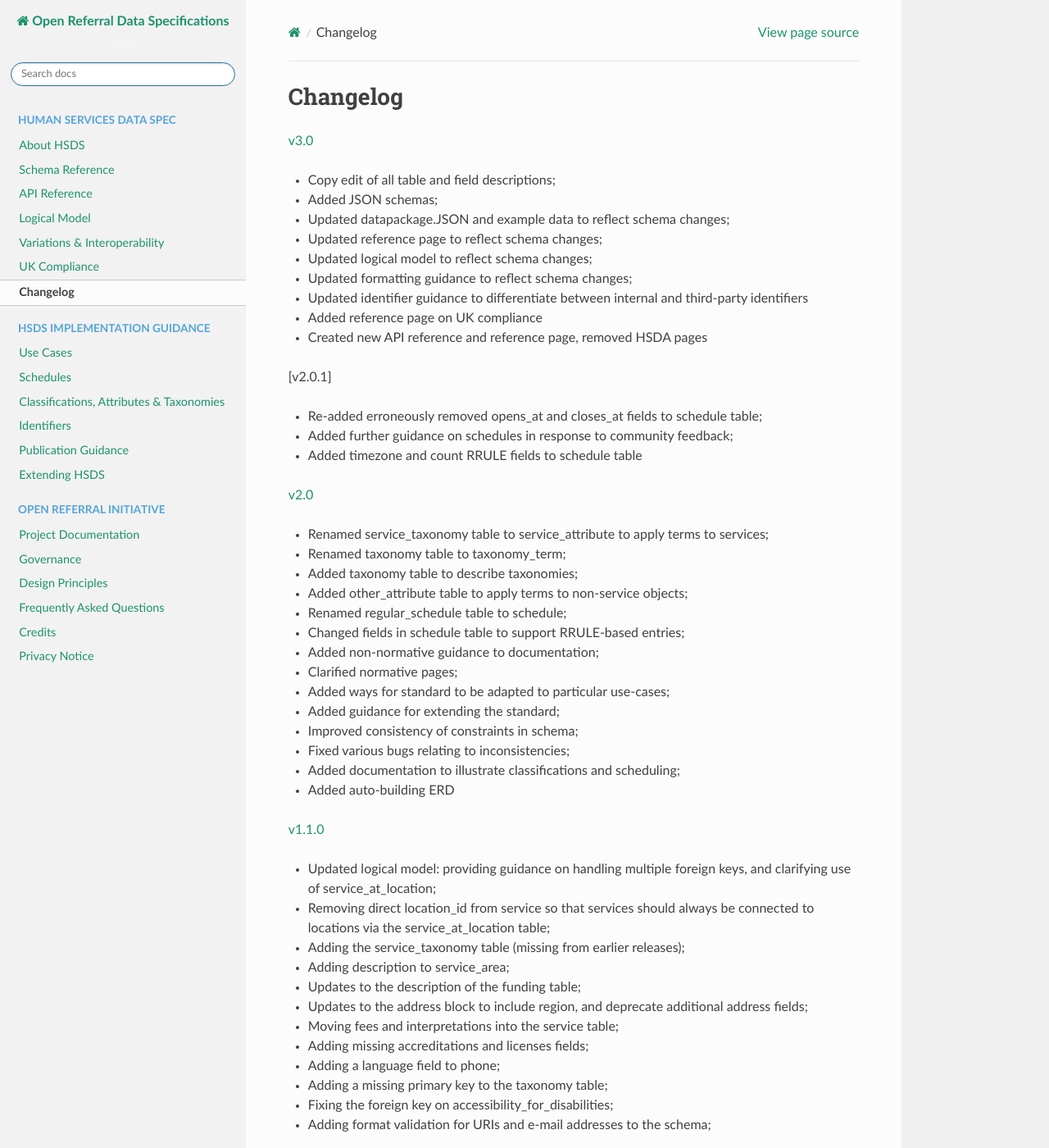
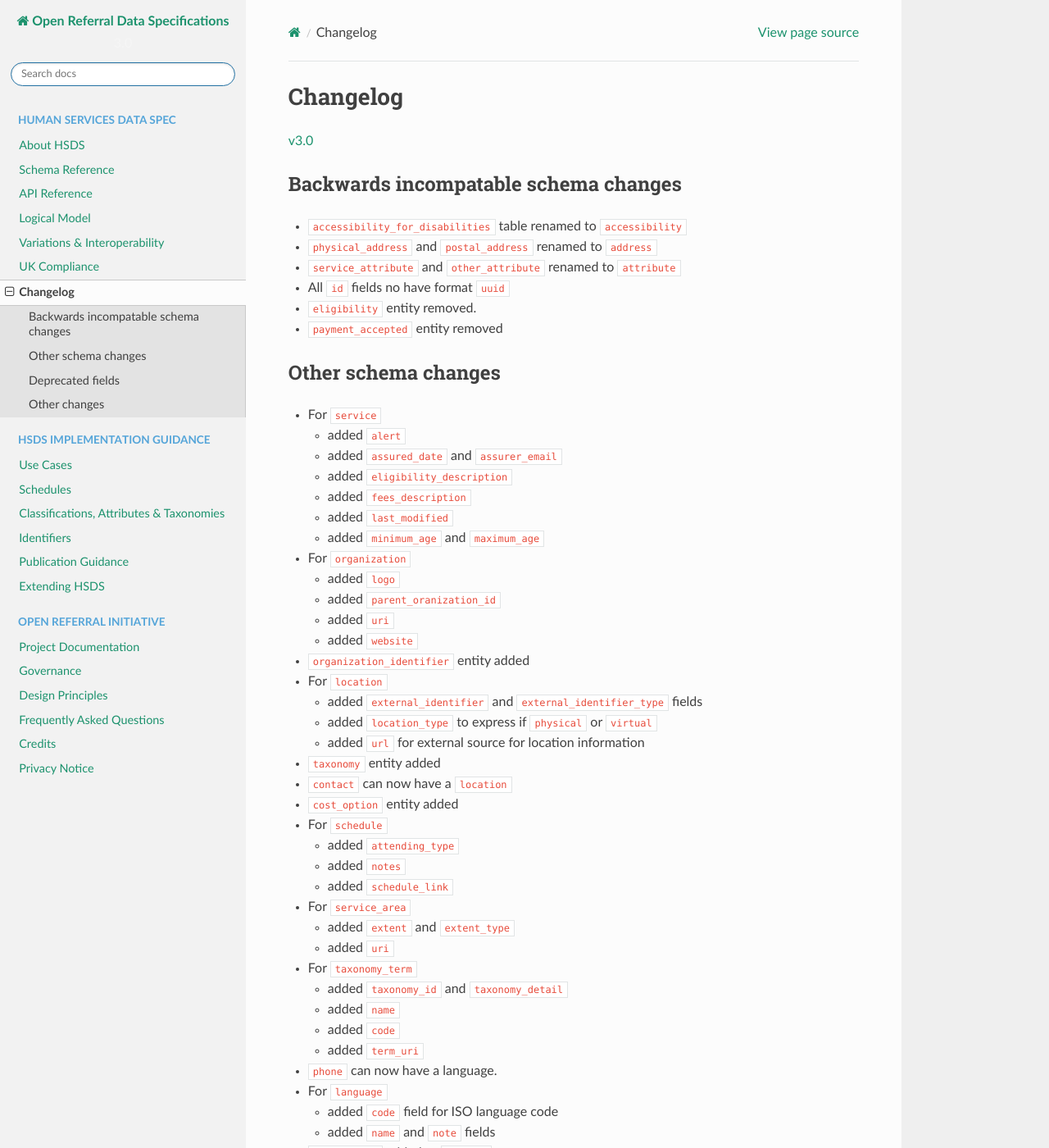
Before and after one commit to openreferral/specification, a Sphinx documentation site: the page built from docs/hsds/changelog.md, in a window 1280 px wide and 1400 px high. Shown: the whole window at 82% size. Built offline with Sphinx 7.4.7 and the Read the Docs theme 2.0.0, drawn with Linux system fonts in a browser that asks for light colours; a script that is not in the unit is left out; comment, search, counter and statistics services are not loaded; some of the changed text lies outside the part shown.

Commit message:
added brief changlog notes about all schema changes

```diff
--- a/docs/hsds/changelog.md
+++ b/docs/hsds/changelog.md
@@ -2,6 +2,63 @@ Changelog
 =========
 
 [v3.0](https://github.com/openreferral/specification/milestone/7)
+
+### Backwards incompatable schema changes
+
+ * `accessibility_for_disabilities` table renamed to `accessibility`
+ * `physical_address` and `postal_address` renamed to `address`
+ * `service_attribute` and `other_attribute` renamed to `attribute`
+ * All `id` fields no have format `uuid`
+ * `eligibility` entity removed.
+ * `payment_accepted` entity removed
+
+### Other schema changes
+
+* For `service`
+    * added `alert`
+    * added `assured_date` and `assurer_email`
+    * added `eligibility_description`
+    * added `fees_description`
+    * added `last_modified`
+    * added `minimum_age` and `maximum_age`
+* For `organization`
+    * added `logo`
+    * added `parent_oranization_id`
+    * added `uri`
+    * added `website`
+* `organization_identifier` entity added
+* For `location`
+    * added `external_identifier` and `external_identifier_type` fields
+    * added `location_type` to express if `physical` or `virtual`
+    * added `url` for external source for location information
+* `taxonomy` entity added
+* `contact` can now have a `location`
+* `cost_option` entity added
+* For `schedule`
+    * added `attending_type`
+    * added `notes`
+    * added `schedule_link`
+* For `service_area`
+    * added `extent` and `extent_type`
+    * added `uri`
+* For `taxonomy_term`
+    * added `taxonomy_id` and `taxonomy_detail`
+    * added `name`
+    * added `code`
+    * added `term_uri`
+* `phone` can now have a language.
+* For `language`
+    * added `code` field for ISO language code
+    * added `name` and `note` fields
+* `description` added to `program`
+* `uri` added to `required_document`
+
+### Deprecated fields
+
+* `organization` fields `tax_id` and `tax_status`
+* `service` fields `licenses`, `fees` and `wait_time`
+
+### Other changes
 
 * Copy edit of all table and field descriptions;
 * Added JSON schemas;
```
